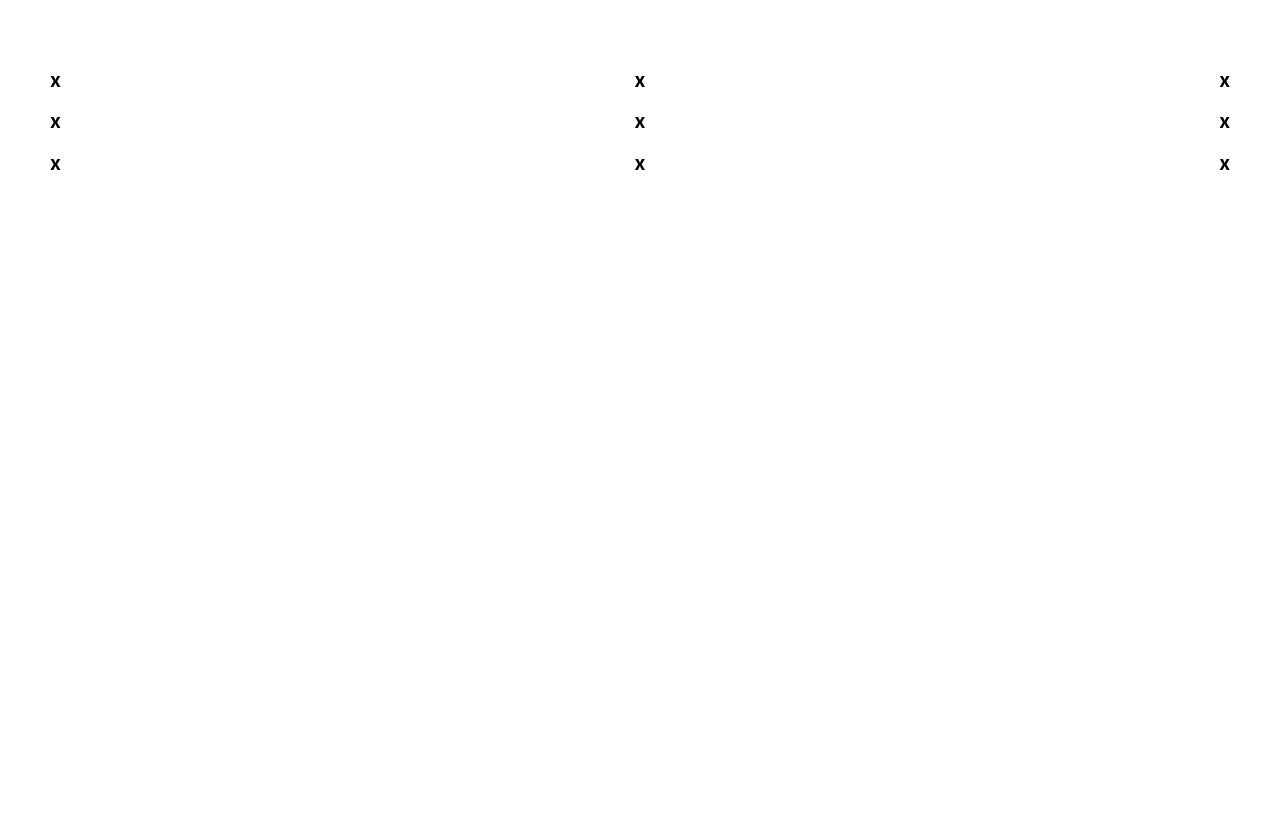
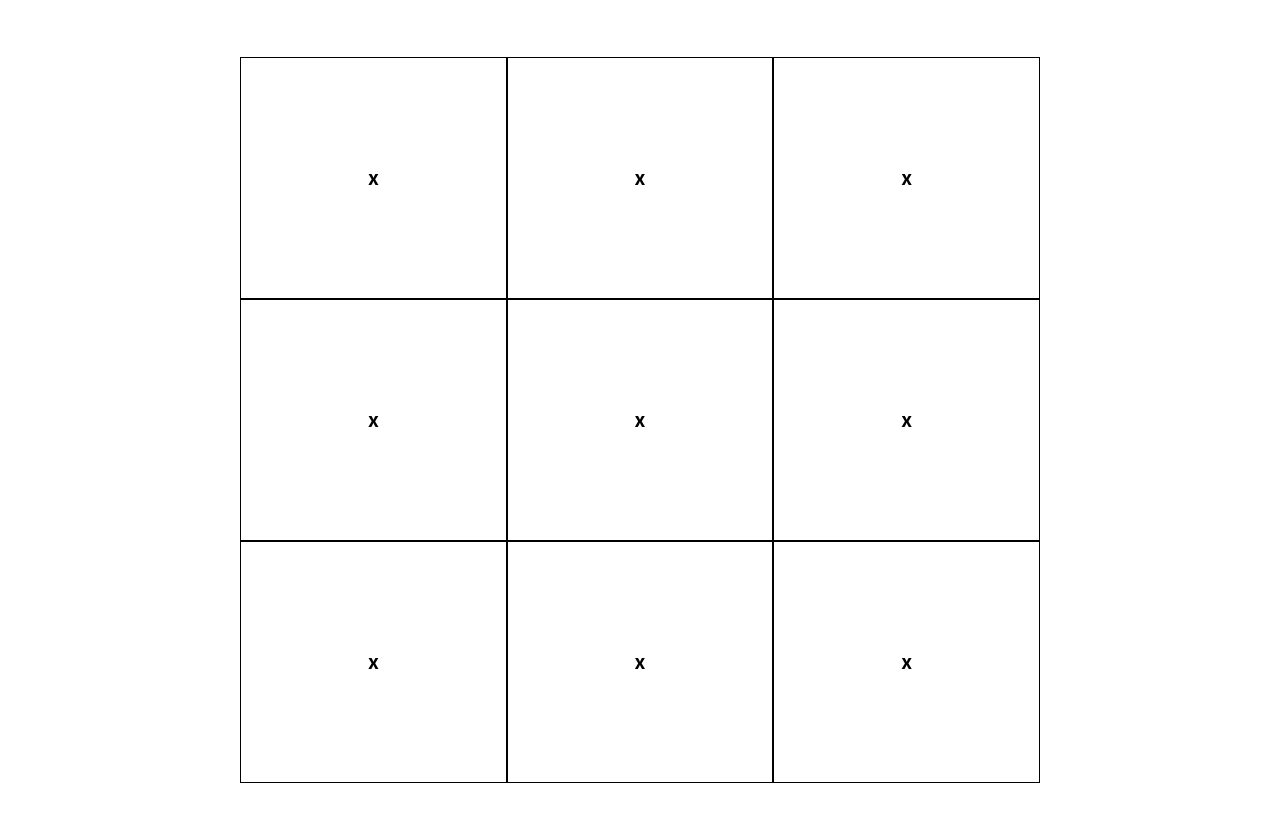
Before and after one commit to shubhamkr2/Tic-Tac-Toe_game, a React (Create React App) app: page / in a window 1280 px wide. Built offline with nearby package versions, Linux system fonts and the light colour scheme.

Commit message:
board component designed

```diff
--- a/src/Components/Card.jsx
+++ b/src/Components/Card.jsx
@@ -1,11 +1,12 @@
-import React from 'react'
+import React from "react";
+import styles from "../Styles/Card.module.css";
 
 function Card() {
   return (
-    <div>
-        <h3>x</h3>
+    <div className={styles.card_container}>
+      <h3>x</h3>
     </div>
-  )
+  );
 }
 
-export default Card
+export default Card;
--- a/src/Styles/Board.module.css
+++ b/src/Styles/Board.module.css
@@ -1,6 +1,14 @@
 .container{
+    max-width: 800px;
+    min-width: 300px;
+    height: 100vh;
     display: flex;
-    justify-content: space-between;
+    justify-content: space-evenly;
     align-items: center;
-    margin: 50px;
+    margin: auto;
+    margin-top: 20px;
+    /* padding: 0px 100px 0px 100px; */
 }
+.container .row_container {
+    width: 100%;
+}
--- /dev/null
+++ b/src/Styles/Card.module.css
@@ -0,0 +1,7 @@
+.card_container{
+    height: 30vh;
+    border: 1px solid black;
+    display: flex;
+    justify-content: center;
+    align-items: center;
+}
```
